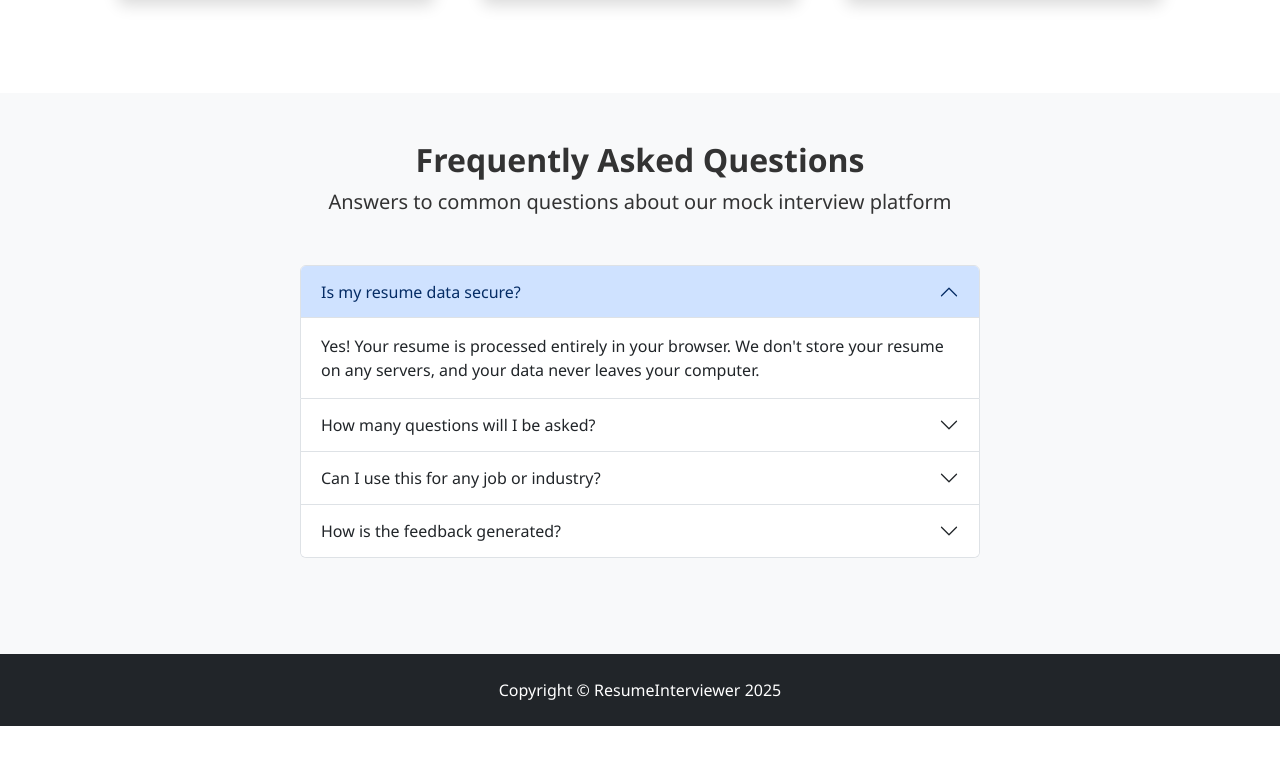
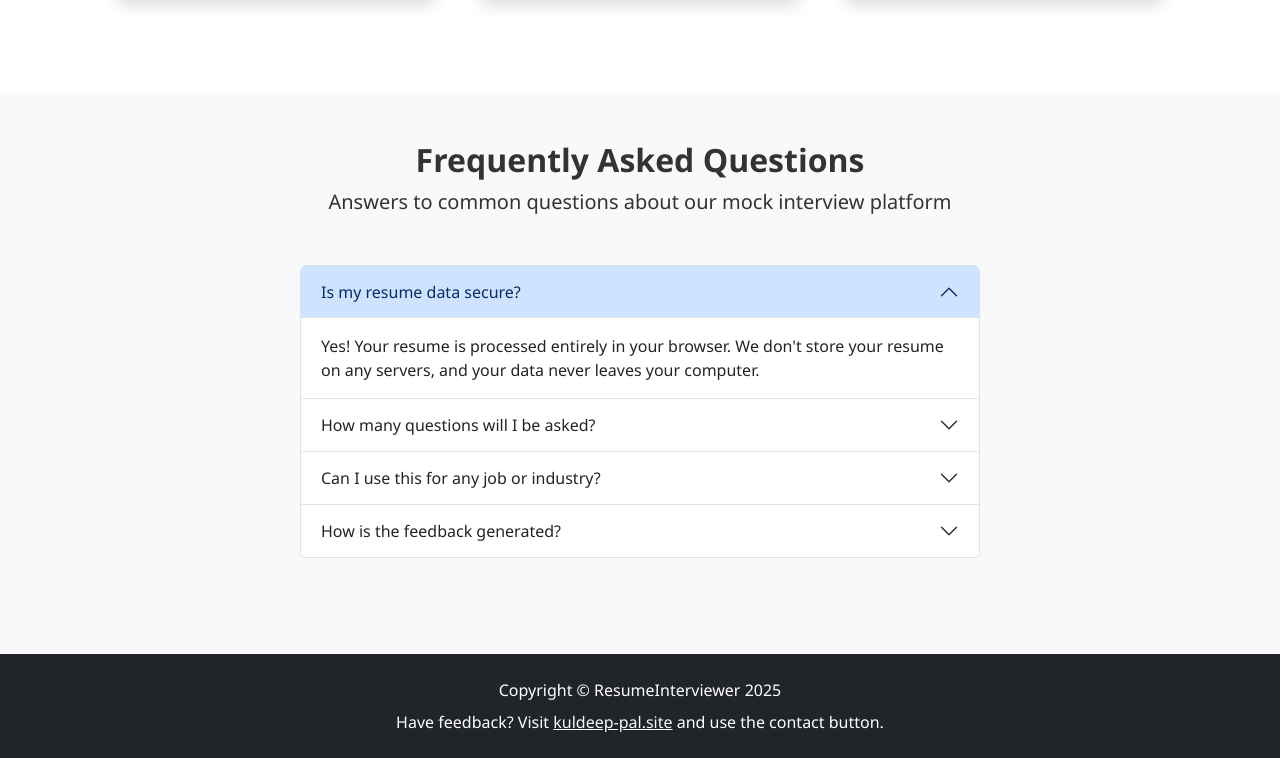
Before and after one commit to kuldeep27396/interview-mock, a plain HTML site: page index.html in a window 1280 px wide. Shown: the part 1539-2297 px from the top of the page. Before the commit the page ends 2265 px from the top, so only its background shows below. Drawn offline with nearby package versions, Linux system fonts and the light colour scheme; no server answers.

Commit message:
added function

```diff
--- a/index.html
+++ b/index.html
@@ -305,10 +305,13 @@
     </section>
 
     <footer class="py-4 bg-dark">
-        <div class="container px-5">
-            <p class="m-0 text-center text-white">Copyright &copy; ResumeInterviewer 2025</p>
-        </div>
-    </footer>
+    <div class="container px-5">
+        <p class="m-0 text-center text-white">Copyright &copy; ResumeInterviewer 2025</p>
+        <p class="m-0 text-center text-white mt-2">
+            Have feedback? Visit <a href="https://kuldeep-pal.site/" target="_blank" class="text-light">kuldeep-pal.site</a> and use the contact button.
+        </p>
+    </div>
+</footer>
 
     <script src="https://cdn.jsdelivr.net/npm/bootstrap@5.3.0-alpha1/dist/js/bootstrap.bundle.min.js"></script>
     <script src="script.js"></script>
```
Also changed, not shown: 1 other file.
